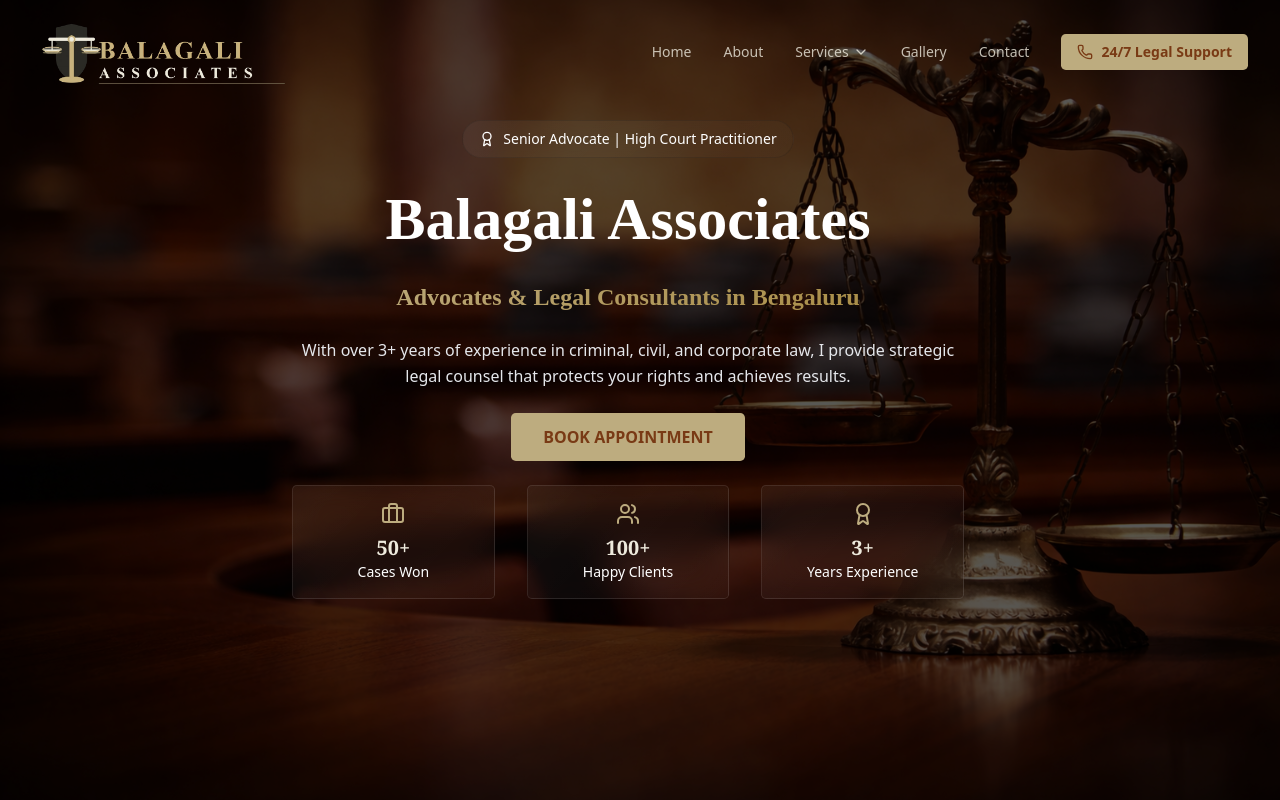
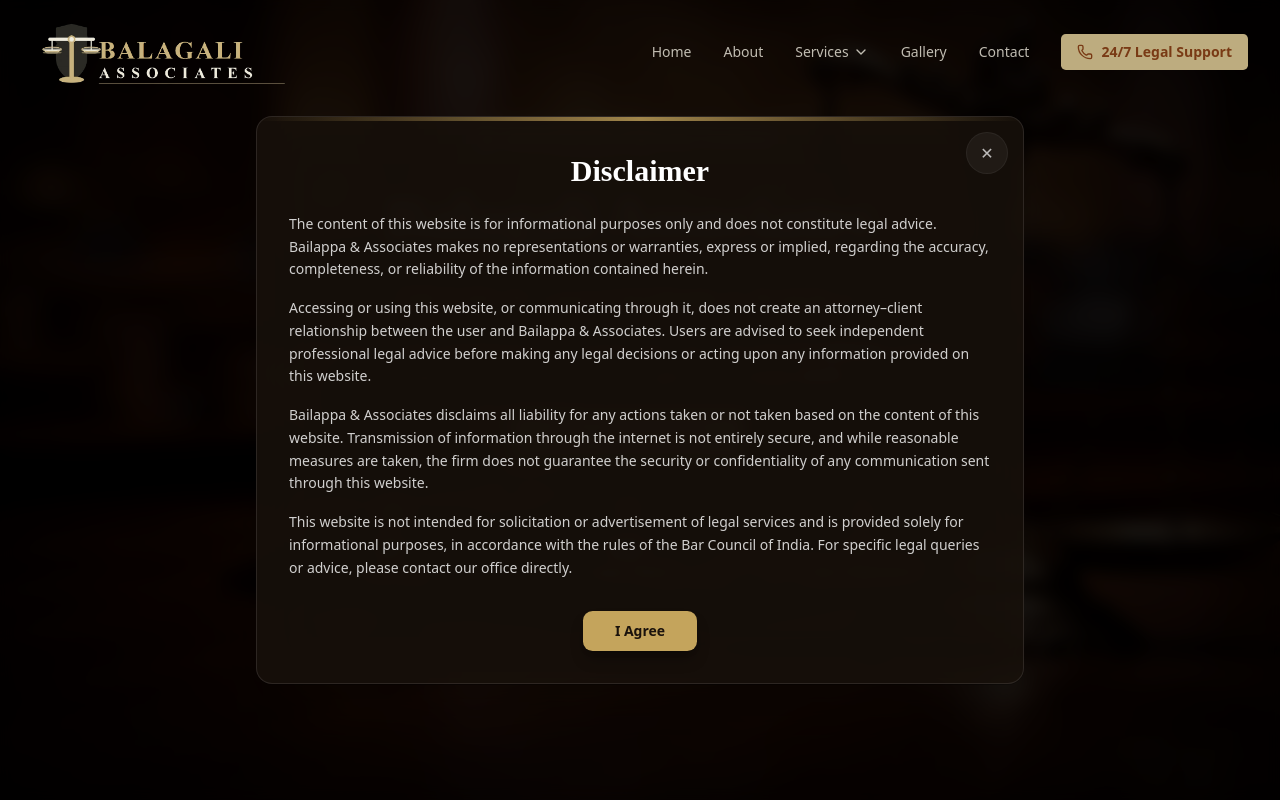
Before and after one commit to SurajCh6613/balagali-associates, a React (Vite) app in the folder frontend/: page /#home in a window 1280 px wide. Shown: the top 800 px of the page. Built offline with nearby package versions, Linux system fonts and the light colour scheme.

Commit message:
implement disclaimer modal

```diff
--- /dev/null
+++ b/frontend/src/components/DisclaimerModal.jsx
@@ -0,0 +1,100 @@
+import { useEffect, useState } from "react";
+
+const DisclaimerModal = () => {
+  const [show, setShow] = useState(false);
+
+  useEffect(() => {
+    const accepted = localStorage.getItem("disclaimerAccepted");
+    if (!accepted) setShow(true);
+  }, []);
+
+  const closeModal = () => {
+    localStorage.setItem("disclaimerAccepted", "true");
+    setShow(false);
+  };
+
+  if (!show) return null;
+
+  return (
+    <div
+      className="fixed inset-0 z-50 flex items-center justify-center bg-black/70 backdrop-blur-sm px-4"
+      role="dialog"
+      aria-modal="true"
+      aria-labelledby="disclaimer-title"
+    >
+      <div className="relative w-full max-w-3xl overflow-y-auto max-h-[90vh] rounded-2xl border border-white/10 bg-[#1a120c]/80 backdrop-blur-xl shadow-2xl">
+        {/* top accent line */}
+        <div className="h-1 w-full bg-gradient-to-r from-transparent via-[#c4a45c] to-transparent opacity-80" />
+
+        {/* Close Button */}
+        <button
+          onClick={closeModal}
+          className="absolute right-4 top-4 grid h-10 w-10 place-items-center rounded-full bg-white/5 text-white/70 ring-1 ring-white/10 hover:bg-white/10 hover:text-white focus:outline-none focus-visible:ring-2 focus-visible:ring-[#c4a45c]"
+          aria-label="Close disclaimer"
+          type="button"
+        >
+          ✕
+        </button>
+
+        <div className="p-6 md:p-8">
+
+
+          <h2
+            id="disclaimer-title"
+            className="text-center text-2xl md:text-3xl font-semibold text-white"
+          >
+            Disclaimer
+          </h2>
+
+          <div className="mt-6 space-y-4 text-sm leading-relaxed text-white/80">
+            <p>
+              The content of this website is for informational purposes only and
+              does not constitute legal advice. Bailappa & Associates makes no
+              representations or warranties, express or implied, regarding the
+              accuracy, completeness, or reliability of the information
+              contained herein.
+            </p>
+
+            <p>
+              Accessing or using this website, or communicating through it, does
+              not create an attorney–client relationship between the user and
+              Bailappa & Associates. Users are advised to seek independent
+              professional legal advice before making any legal decisions or
+              acting upon any information provided on this website.
+            </p>
+
+            <p>
+              Bailappa & Associates disclaims all liability for any actions
+              taken or not taken based on the content of this website.
+              Transmission of information through the internet is not entirely
+              secure, and while reasonable measures are taken, the firm does not
+              guarantee the security or confidentiality of any communication
+              sent through this website.
+            </p>
+
+            <p>
+              This website is not intended for solicitation or advertisement of
+              legal services and is provided solely for informational purposes,
+              in accordance with the rules of the Bar Council of India. For
+              specific legal queries or advice, please contact our office
+              directly.
+            </p>
+          </div>
+
+          {/* Action Button */}
+          <div className="mt-8 flex justify-center">
+            <button
+              onClick={closeModal}
+              className="rounded-md bg-[#c4a45c] px-8 py-2.5 text-sm font-semibold text-[#1a120c] shadow-lg shadow-black/30 hover:bg-[#d2b469] focus:outline-none focus-visible:ring-2 focus-visible:ring-[#c4a45c] focus-visible:ring-offset-2 focus-visible:ring-offset-[#1a120c]"
+              type="button"
+            >
+              I Agree
+            </button>
+          </div>
+        </div>
+      </div>
+    </div>
+  );
+};
+
+export default DisclaimerModal;
--- a/frontend/src/components/layout/Layout.jsx
+++ b/frontend/src/components/layout/Layout.jsx
@@ -7,6 +7,7 @@
 import Contact from "../../pages/Contact";
 import FAQ from "../../pages/FAQ";
 import Footer from "./Footer";
+import DisclaimerModal from "../../components/DisclaimerModal";
 
 const Layout = () => {
   useEffect(() => {
@@ -15,7 +16,7 @@
     const handleScroll = () => {
       const scrollY = window.scrollY;
 
-      sections.forEach(section => {
+      sections.forEach((section) => {
         const sectionHeight = section.offsetHeight;
         const sectionTop = section.offsetTop - 100; // Offset for navbar
         const sectionId = section.getAttribute("id");
@@ -32,6 +33,7 @@
 
   return (
     <div className="w-full h-full">
+      <DisclaimerModal />
       <Navbar />
       <section id="home">
         <Hero />
--- a/frontend/src/components/layout/Navbar.jsx
+++ b/frontend/src/components/layout/Navbar.jsx
@@ -166,13 +166,13 @@
                         >
                           <div className="flex items-start gap-2 sm:gap-3">
                             <div className="flex-shrink-0 w-8 h-8 sm:w-10 sm:h-10 rounded-lg bg-gold/10 flex items-center justify-center group-hover/item:bg-gold/20 transition-colors">
-                              <Icon className="w-4 h-4 sm:w-5 sm:h-5 text-gold" />
+                              <Icon className="w-4 h-4 sm:w-5 sm:h-5 text-brown" />
                             </div>
                             <div className="flex-1 min-w-0">
-                              <h4 className="text-xs sm:text-sm font-semibold text-foreground group-hover/item:text-gold transition-colors leading-tight">
+                              <h4 className="text-xs sm:text-sm font-semibold text-foreground group-hover/item:text-brown transition-colors leading-tight">
                                 {service.name}
                               </h4>
-                              <p className="text-[10px] sm:text-xs text-foreground/60 mt-0.5 sm:mt-1 leading-snug line-clamp-2">
+                              <p className="text-[10px] sm:text-xs text-white mt-0.5 sm:mt-1 leading-snug line-clamp-2">
                                 {service.description}
                               </p>
                             </div>
```
